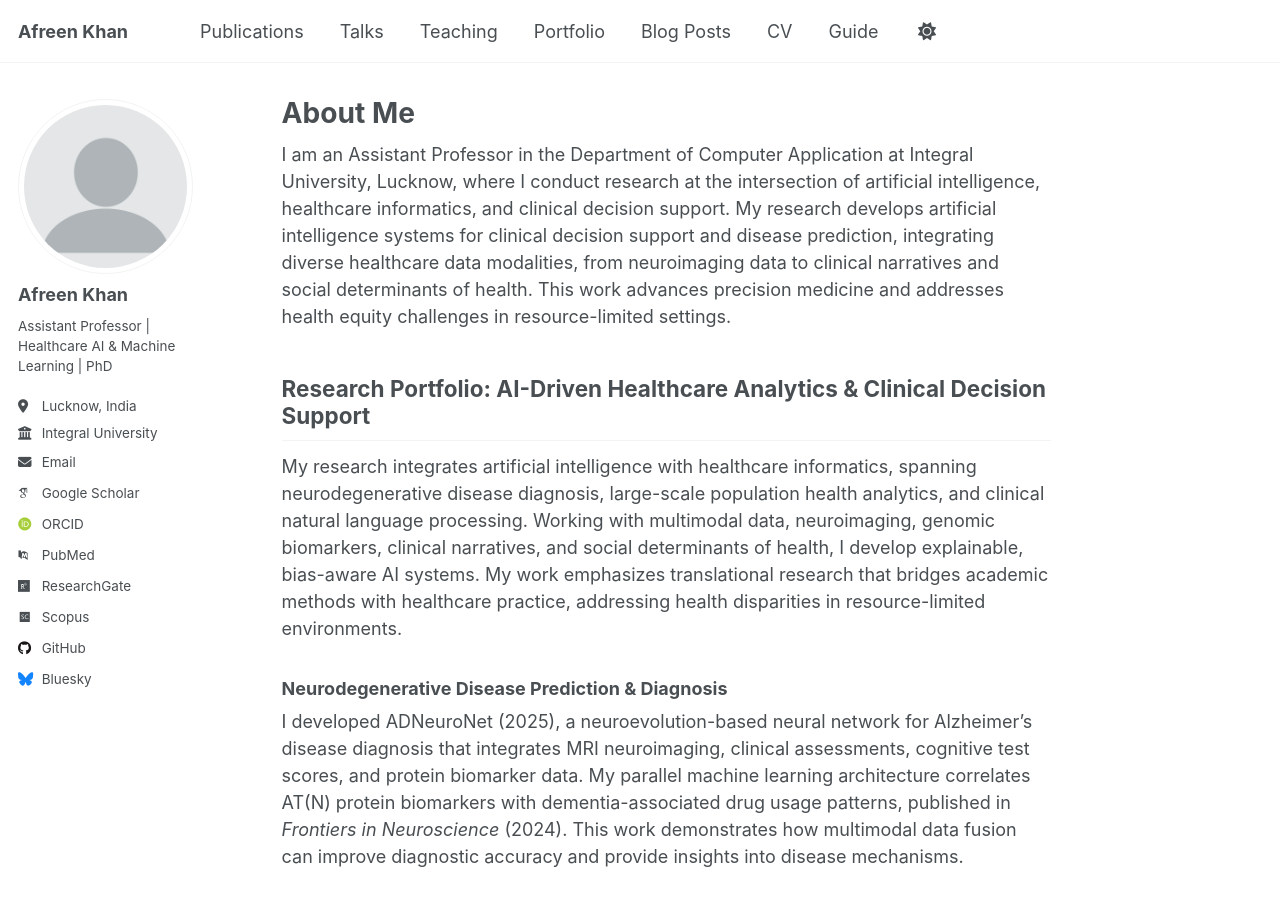
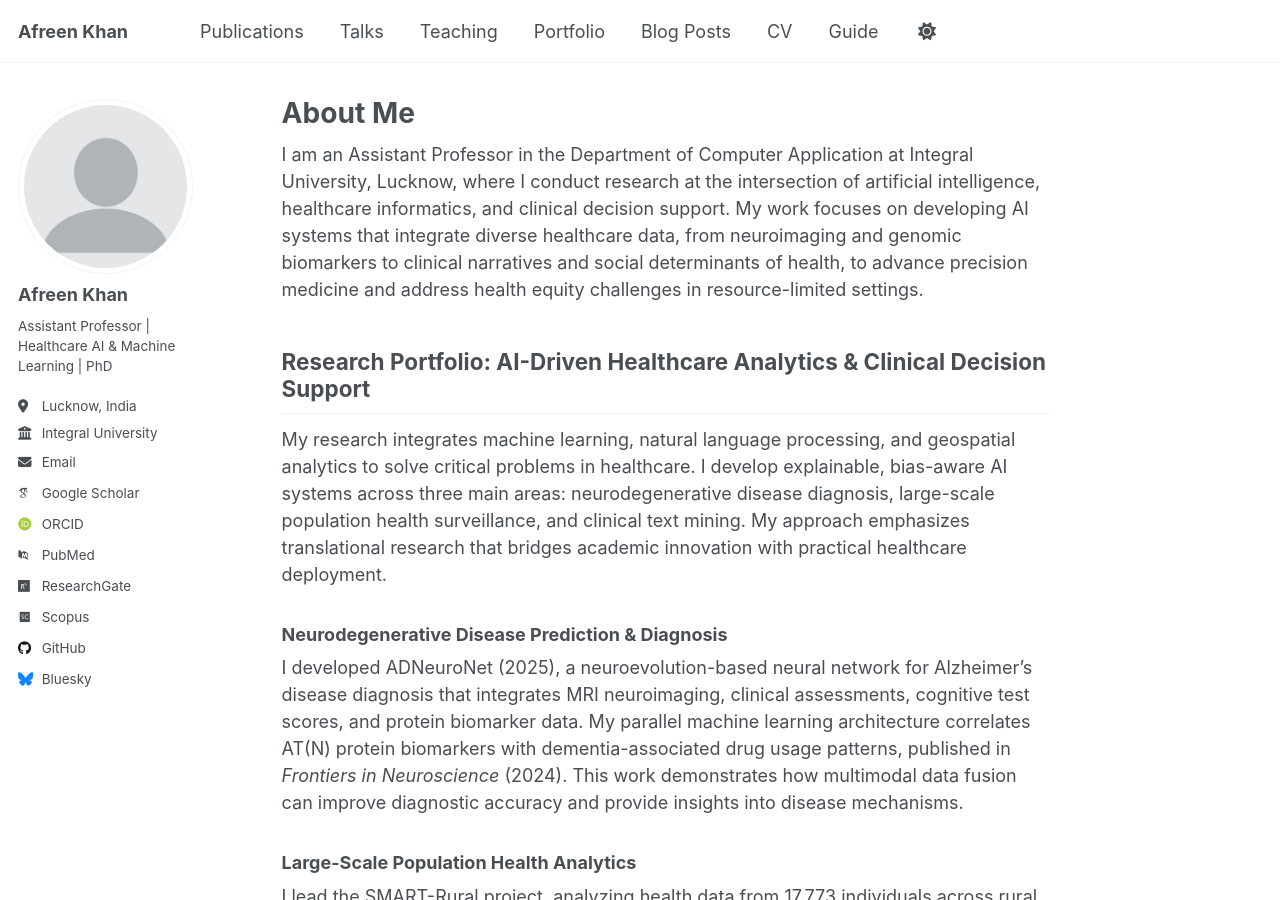
Before and after one commit to afreen-kh/afreen-kh.github.io, a Jekyll site: the page built from _pages/about.md, in a window 1280 px wide and 900 px high. Built offline with Jekyll 4.4.1, drawn with Linux system fonts in a browser that asks for light colours; some web fonts are replaced; a script that is not in the unit is left out; some of the changed text lies outside the part shown.

Commit message:
Revise research and technical expertise sections
Updated descriptions of research focus and technical expertise.

```diff
--- a/_pages/about.md
+++ b/_pages/about.md
@@ -8,11 +8,11 @@ redirect_from:
   - /about.html
 ---
 
-I am an Assistant Professor in the Department of Computer Application at Integral University, Lucknow, where I conduct research at the intersection of artificial intelligence, healthcare informatics, and clinical decision support. My research develops artificial intelligence systems for clinical decision support and disease prediction, integrating diverse healthcare data modalities, from neuroimaging data to clinical narratives and social determinants of health. This work advances precision medicine and addresses health equity challenges in resource-limited settings.
+I am an Assistant Professor in the Department of Computer Application at Integral University, Lucknow, where I conduct research at the intersection of artificial intelligence, healthcare informatics, and clinical decision support. My work focuses on developing AI systems that integrate diverse healthcare data, from neuroimaging and genomic biomarkers to clinical narratives and social determinants of health, to advance precision medicine and address health equity challenges in resource-limited settings.
 
 ## Research Portfolio: AI-Driven Healthcare Analytics & Clinical Decision Support
 
-My research integrates artificial intelligence with healthcare informatics, spanning neurodegenerative disease diagnosis, large-scale population health analytics, and clinical natural language processing. Working with multimodal data, neuroimaging, genomic biomarkers, clinical narratives, and social determinants of health, I develop explainable, bias-aware AI systems. My work emphasizes translational research that bridges academic methods with healthcare practice, addressing health disparities in resource-limited environments.
+My research integrates machine learning, natural language processing, and geospatial analytics to solve critical problems in healthcare. I develop explainable, bias-aware AI systems across three main areas: neurodegenerative disease diagnosis, large-scale population health surveillance, and clinical text mining. My approach emphasizes translational research that bridges academic innovation with practical healthcare deployment.
 
 ### Neurodegenerative Disease Prediction & Diagnosis
 
```
Also changed, not shown: other parts of _pages/about.md (+1 -1 lines).
